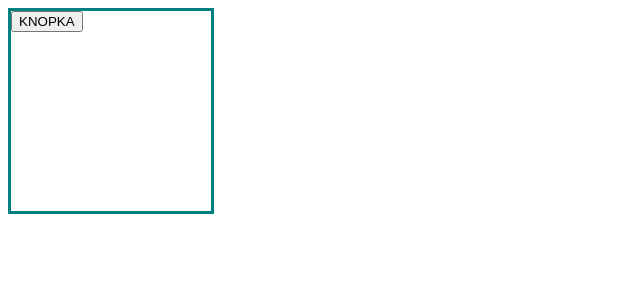
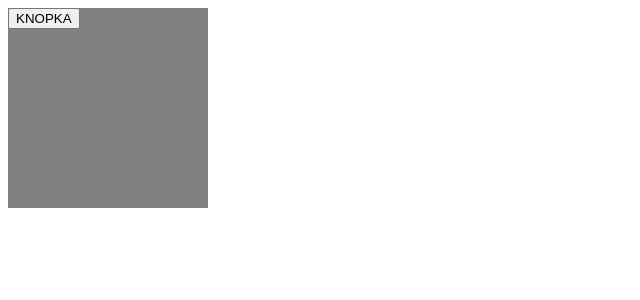
Before and after one commit to ghblacktrade/react__TypeScript, a React (Create React App) app: page / in a window 1280 px wide. Shown: the top 300 px of the page, without its empty margins (0-640 px from the left). Built offline with nearby package versions, Linux system fonts and the light colour scheme.

Commit message:
traficProps

```diff
--- a/src/App.tsx
+++ b/src/App.tsx
@@ -1,11 +1,11 @@
 import React from 'react';
-import Card from './components/Card'
+import Card, {CardVariant} from './components/Card'
 
 
 function App() {
   return (
     <div className="App">
-      <Card width='200px' height='200px'>
+      <Card variant={CardVariant.primary} width='200px' height='200px'>
           <button>
 KNOPKA
           </button>
--- a/src/components/Card.tsx
+++ b/src/components/Card.tsx
@@ -1,14 +1,29 @@
-import React from 'react'
+import React, {FC} from 'react'
+
+
+export enum CardVariant {
+    outlined = 'outlined',
+    primary ='primary'
+
+}
 
 interface CardProps {
     width?: string
     height?: string
-    children?: React.ReactChild | React.ReactNode
+    variant?: CardVariant
 }
 
-const Card = ({width, height, children}: CardProps) => {
+const Card: FC<CardProps> = ({
+                                 width,
+                                 height,
+                                 variant,
+                                 children,
+
+                             }) => {
     return (
-        <div style={{width, height, border: '3px solid teal'}}>
+        <div style={{width, height, border: variant === CardVariant.outlined ? '1px solid teal' : 'none',
+        background: variant === CardVariant.primary ? 'gray' : ' '
+        }}>
             {children}
         </div>
     )
```
